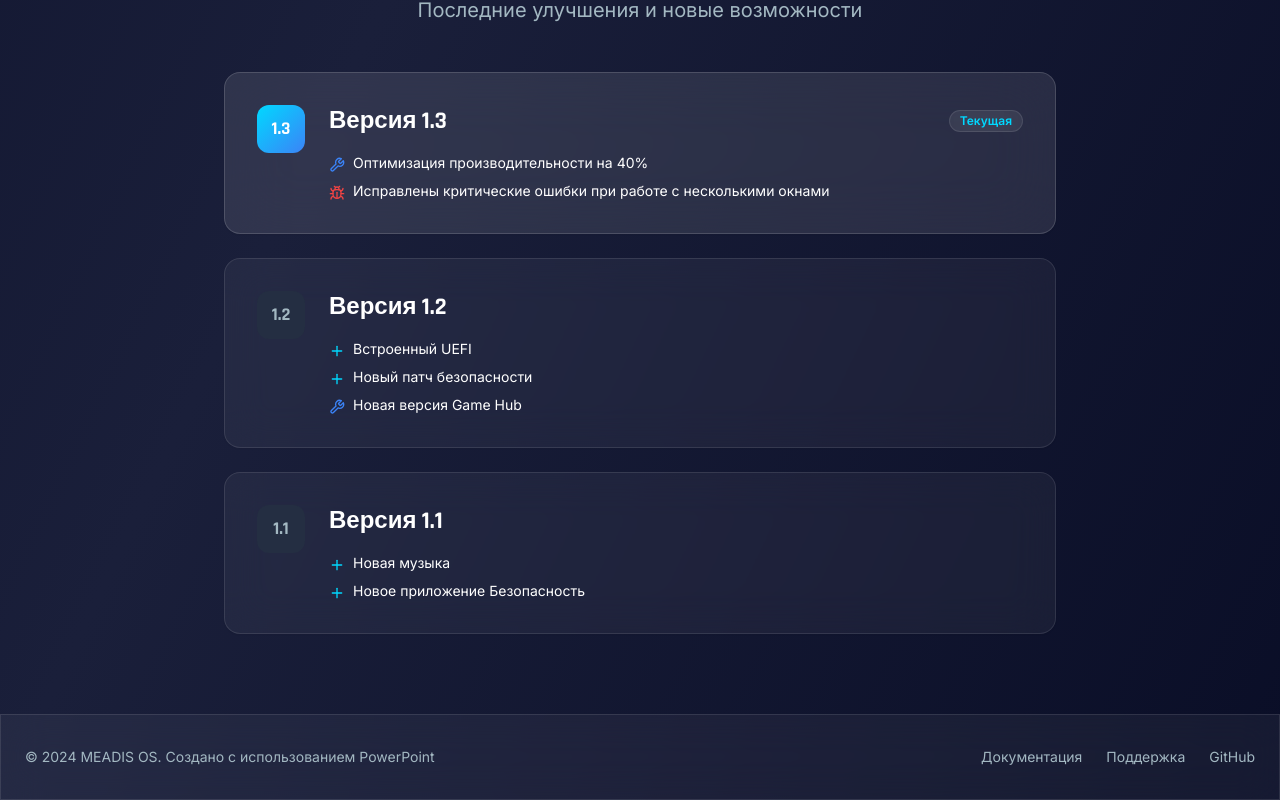
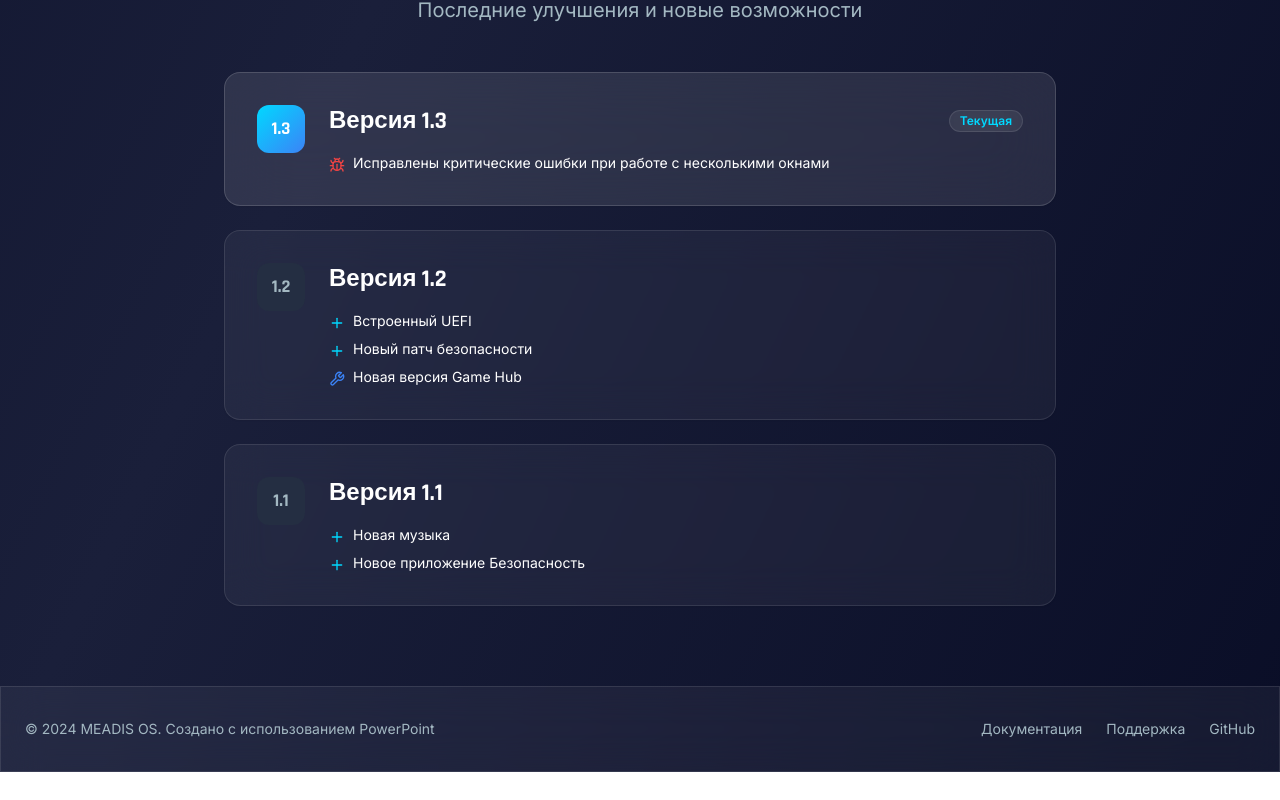
Before and after one commit to pr-poehali-dev/meadis-os-1-3, a React (Vite) app: page / in a window 1280 px wide. Shown: the part 1856-2656 px from the top of the page. After the commit the page ends 2628 px from the top, so only its background shows below. Built offline with nearby package versions, Linux system fonts and the light colour scheme.

Commit message:
Удаление ненужного ответа

```diff
--- a/src/pages/Index.tsx
+++ b/src/pages/Index.tsx
@@ -199,10 +199,6 @@ const Index = () => {
                   </div>
                   <div className="space-y-2">
                     <div className="flex items-start gap-2">
-                      <Icon name="Wrench" className="text-secondary mt-1" size={16} />
-                      <p className="text-sm">Оптимизация производительности на 40%</p>
-                    </div>
-                    <div className="flex items-start gap-2">
                       <Icon name="Bug" className="text-destructive mt-1" size={16} />
                       <p className="text-sm">Исправлены критические ошибки при работе с несколькими окнами</p>
                     </div>
```
